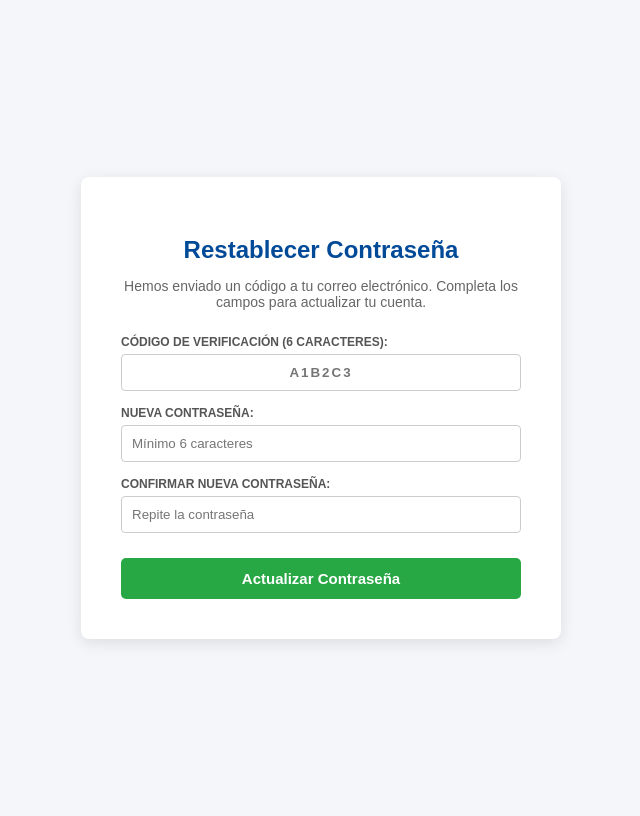
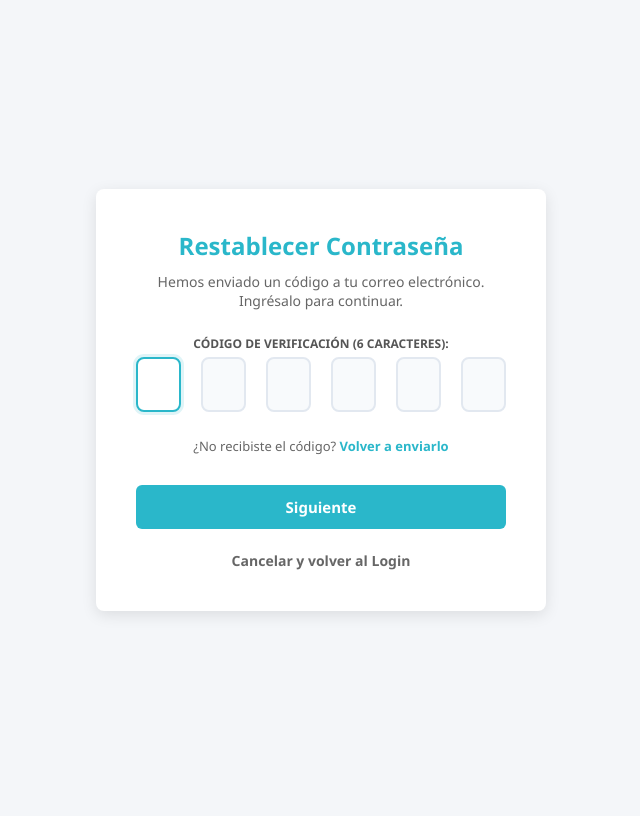
Before and after one commit to AlexRgl21/SIGEA, a Flask app: page /restablecer-contrasena in a window 1280 px wide. Shown: the whole page, without its empty margins (319-959 px from the left). After the commit the page ends 615 px from the top, so only its background shows below. Run offline with Flask 3, Linux system fonts and the light colour scheme; the visitor is signed in with stand-in values (Sample User, id 1).

Commit message:
feat(auth): implementar wizard interactivo para recuperación de contraseña y corregir manejo de sesiones OTP

```diff
--- a/routes/auth.py
+++ b/routes/auth.py
@@ -61,7 +61,7 @@ def role_required(*roles):
 # SOLICITAR RECUPERACIÓN
 @auth_bp.route('/olvide-contrasena', methods=['GET', 'POST'])
 def olvide_contrasena():
-    error = None
+    error = request.args.get('error')
     if request.method == 'POST':
         correo = request.form.get('correo').strip()
 
@@ -77,6 +77,7 @@ def olvide_contrasena():
                 alfabeto = string.ascii_uppercase + string.digits
                 codigo = ''.join(secrets.choice(alfabeto) for i in range(6))
 
+                session.permanent = False
                 session['reset_correo'] = correo
                 session['reset_codigo'] = codigo
                 session['reset_expiracion'] = (datetime.now() + timedelta(minutes=10))
@@ -91,13 +92,36 @@ def olvide_contrasena():
             error = "Error de conexión con la base de datos."
     return render_template('olvide_contrasena.html', error=error)
 
+# REENVIAR CODIGO
+@auth_bp.route('/reenviar-codigo')
+def reenviar_codigo():
+    correo = session.get('reset_correo')
+    if not correo:
+        return redirect(url_for('auth.olvide_contrasena'))
+
+    alfabeto = string.ascii_uppercase + string.digits
+    nuevo_codigo = ''.join(secrets.choice(alfabeto) for i in range (6))
+
+    session.permanent = False
+    session['reset_codigo'] = nuevo_codigo
+    session['reset_expiracion'] = (datetime.now() + timedelta(minutes=10))
+
+    if enviar_correo_codigo(correo, nuevo_codigo):
+        return redirect(url_for('auth.restablecer_contrasena', success ="Se ha enviado un nuevo código a tu correo."))
+    else:
+        return redirect(url_for('auth.restablecer_contrasena', error="Error al intentar reenviar el correo."))
+
+
+
 @auth_bp.route('/restablecer-contrasena', methods=['GET', 'POST'])
 def restablecer_contrasena():
 
     if 'reset_correo' not in session or 'reset_codigo' not in session:
         return redirect(url_for('auth.olvide_contrasena'))
 
-    error = None
+    error = request.args.get('error')
+    success = request.args.get('success')
+
     if request.method == 'POST':
         codigo_ingresado = request.form.get('codigo').strip().upper()
         nueva_contrasena = request.form.get('nueva_contrasena')
@@ -142,7 +166,7 @@ def restablecer_contrasena():
             else:
                 error = "Error al actualizar los datos. Inténtalo de nuevo."
 
-    return render_template('restablecer_contrasena.html', error=error)
+    return render_template('restablecer_contrasena.html', error=error, success = success)
 # --- RUTA DE LOGIN ---
 @auth_bp.route('/login', methods=['GET', 'POST'])
 def login():
--- a/static/style.css
+++ b/static/style.css
@@ -545,3 +545,116 @@ body {
     background-color: #fff3cd;
     border-color: #ffeeba;
 }
+
+/* Fondo especial para las pantallas de login/recuperación */
+.bg-auth {
+    display: flex;
+    justify-content: center;
+    align-items: center;
+    min-height: 100vh;
+    background: #f4f6f9;
+    font-family: sans-serif;
+    margin: 0;
+}
+
+/* Tarjeta blanca central */
+.auth-card {
+    background: white;
+    padding: 40px;
+    border-radius: 8px;
+    box-shadow: 0 4px 15px rgba(0,0,0,0.1);
+    width: 100%;
+    max-width: 450px;
+    text-align: center;
+}
+
+/* Contenedor de los 6 cuadros (OTP) */
+.codigo-container {
+    display: flex;
+    justify-content: space-between;
+    gap: 8px;
+    margin-bottom: 25px;
+}
+
+/* Diseño individual de cada cuadro */
+.codigo-input {
+    width: 45px;
+    height: 55px;
+    font-size: 22px;
+    font-weight: bold;
+    text-align: center;
+    border: 2px solid #e2e8f0;
+    border-radius: 8px;
+    outline: none;
+    background: #f8fafc;
+    color: #333;
+    text-transform: uppercase;
+    transition: all 0.2s ease;
+}
+
+/* Efecto al dar clic (Focus) en el cuadro */
+.codigo-input:focus {
+    border-color: #2AB7CA;
+    background: #ffffff;
+    box-shadow: 0 0 0 3px rgba(42, 183, 202, 0.15);
+}
+
+/* Etiquetas y campos de las contraseñas */
+.form-label {
+    display: block;
+    font-size: 12px;
+    font-weight: bold;
+    margin-bottom: 5px;
+    color: #555;
+    text-align: left;
+}
+
+.form-input {
+    width: 100%;
+    padding: 12px;
+    border-radius: 6px;
+    border: 1px solid #ccc;
+    box-sizing: border-box;
+    margin-bottom: 15px;
+    transition: border-color 0.2s;
+}
+
+.form-input:focus {
+    border-color: #2AB7CA;
+    outline: none;
+}
+
+/* Botón principal */
+.btn-verificar {
+    background: #2AB7CA;
+    color: white;
+    width: 100%;
+    padding: 12px;
+    border: none;
+    border-radius: 6px;
+    cursor: pointer;
+    font-weight: bold;
+    font-size: 15px;
+    transition: background 0.2s;
+    margin-top: 10px;
+}
+
+.btn-verificar:hover {
+    background: #219baf;
+}
+
+/* Animación para revelar el segundo paso */
+.revelar-suave {
+    animation: fadeInDown 0.4s ease-out forwards;
+}
+
+@keyframes fadeInDown {
+    from {
+        opacity: 0;
+        transform: translateY(-15px);
+    }
+    to {
+        opacity: 1;
+        transform: translateY(0);
+    }
+}
--- a/templates/restablecer_contrasena.html
+++ b/templates/restablecer_contrasena.html
@@ -3,11 +3,12 @@
 <head>
     <meta charset="UTF-8">
     <title>SIGEA | Restablecer Contraseña</title>
+    <link rel="stylesheet" href="{{ url_for('static', filename='style.css') }}">
 </head>
-<body style="display: flex; justify-content: center; align-items: center; height: 100vh; background: #f4f6f9; font-family: sans-serif;">
-    <div style="background: white; padding: 40px; border-radius: 8px; box-shadow: 0 4px 15px rgba(0,0,0,0.1); width: 100%; max-width: 400px; text-align: center;">
-        <h2 style="color: #004a98; margin-bottom: 10px;">Restablecer Contraseña</h2>
-        <p style="color: #666; font-size: 14px; margin-bottom: 25px;">Hemos enviado un código a tu correo electrónico. Completa los campos para actualizar tu cuenta.</p>
+<body class="bg-auth">
+    <div class="auth-card">
+        <h2 style="color: #2AB7CA; margin-bottom: 10px;">Restablecer Contraseña</h2>
+        <p style="color: #666; font-size: 14px; margin-bottom: 25px;">Hemos enviado un código a tu correo electrónico. Ingrésalo para continuar.</p>
 
         {% if error %}
             <div style="background: #f8d7da; color: #721c24; padding: 10px; border-radius: 4px; margin-bottom: 20px; font-size: 14px; border: 1px solid #f5c6cb;">
@@ -15,26 +16,121 @@
             </div>
         {% endif %}
 
-        <form action="{{ url_for('auth.restablecer_contrasena') }}" method="POST">
-            <div style="margin-bottom: 15px; text-align: left;">
-                <label style="display: block; font-size: 12px; font-weight: bold; margin-bottom: 5px; color: #555;">CÓDIGO DE VERIFICACIÓN (6 CARACTERES):</label>
-                <input type="text" name="codigo" required maxlength="6" placeholder="A1B2C3" style="width: 100%; padding: 10px; border-radius: 4px; border: 1px solid #ccc; box-sizing: border-box; text-transform: uppercase; font-weight: bold; letter-spacing: 2px; text-align: center;">
+        <form action="{{ url_for('auth.restablecer_contrasena') }}" method="POST" id="form-reset">
+
+            <label class="form-label" style="text-align: center;">CÓDIGO DE VERIFICACIÓN (6 CARACTERES):</label>
+            <div class="codigo-container">
+                <input type="text" class="codigo-input" maxlength="1" required autofocus>
+                <input type="text" class="codigo-input" maxlength="1" required>
+                <input type="text" class="codigo-input" maxlength="1" required>
+                <input type="text" class="codigo-input" maxlength="1" required>
+                <input type="text" class="codigo-input" maxlength="1" required>
+                <input type="text" class="codigo-input" maxlength="1" required>
             </div>
 
-            <div style="margin-bottom: 15px; text-align: left;">
-                <label style="display: block; font-size: 12px; font-weight: bold; margin-bottom: 5px; color: #555;">NUEVA CONTRASEÑA:</label>
-                <input type="password" name="nueva_contrasena" required minlength="6" placeholder="Mínimo 6 caracteres" style="width: 100%; padding: 10px; border-radius: 4px; border: 1px solid #ccc; box-sizing: border-box;">
+            <input type="hidden" name="codigo" id="codigo-oculto">
+
+            <div id="reenviar-container" style="margin-bottom: 20px; font-size: 13px; color: #666;">
+                ¿No recibiste el código? <a href="{{ url_for('auth.reenviar_codigo') }}" style="color: #2AB7CA; text-decoration: none; font-weight: bold;">Volver a enviarlo</a>
             </div>
 
-            <div style="margin-bottom: 25px; text-align: left;">
-                <label style="display: block; font-size: 12px; font-weight: bold; margin-bottom: 5px; color: #555;">CONFIRMAR NUEVA CONTRASEÑA:</label>
-                <input type="password" name="confirmar_contrasena" required minlength="6" placeholder="Repite la contraseña" style="width: 100%; padding: 10px; border-radius: 4px; border: 1px solid #ccc; box-sizing: border-box;">
+            <button type="button" id="btn-siguiente" class="btn-verificar">Siguiente</button>
+
+            <div id="paso-contrasenas" style="display: none; margin-top: 25px; padding-top: 20px; border-top: 1px solid #eee;">
+                <label class="form-label">NUEVA CONTRASEÑA:</label>
+                <input type="password" name="nueva_contrasena" class="form-input" minlength="6" placeholder="Mínimo 6 caracteres">
+
+                <label class="form-label">CONFIRMAR NUEVA CONTRASEÑA:</label>
+                <input type="password" name="confirmar_contrasena" class="form-input" minlength="6" placeholder="Repite la contraseña">
+
+                <button type="submit" class="btn-verificar">Actualizar Contraseña</button>
             </div>
 
-            <button type="submit" style="background: #28a745; color: white; width: 100%; padding: 12px; border: none; border-radius: 5px; cursor: pointer; font-weight: bold; font-size: 15px;">
-                Actualizar Contraseña
-            </button>
         </form>
+
+        <div style="margin-top: 20px;">
+            <a href="{{ url_for('auth.login') }}" style="color: #666; text-decoration: none; font-size: 14px; font-weight: bold;">Cancelar y volver al Login</a>
+        </div>
     </div>
+
+    <script>
+        const inputs = document.querySelectorAll('.codigo-input');
+        const inputOculto = document.getElementById('codigo-oculto');
+        const form = document.getElementById('form-reset');
+
+        // Elementos del diseño en dos pasos
+        const btnSiguiente = document.getElementById('btn-siguiente');
+        const pasoContrasenas = document.getElementById('paso-contrasenas');
+        const inputsContrasena = pasoContrasenas.querySelectorAll('input[type="password"]');
+
+        inputs.forEach((input, index) => {
+            // 1. Cuando el usuario escribe
+            input.addEventListener('input', (e) => {
+                e.target.value = e.target.value.toUpperCase().replace(/[^A-Z0-9]/g, '');
+
+                if (e.target.value !== '' && index < inputs.length - 1) {
+                    inputs[index + 1].focus();
+                }
+            });
+
+            // 2. Cuando presiona borrar (Backspace)
+            input.addEventListener('keydown', (e) => {
+                if (e.key === 'Backspace' && e.target.value === '' && index > 0) {
+                    inputs[index - 1].focus();
+                }
+            });
+
+            // 3. Cuando pega (Ctrl+V) el código
+            input.addEventListener('paste', (e) => {
+                e.preventDefault();
+                const datosPegados = e.clipboardData.getData('text').toUpperCase().replace(/[^A-Z0-9]/g, '').slice(0, 6);
+
+                if (datosPegados) {
+                    for (let i = 0; i < datosPegados.length; i++) {
+                        inputs[i].value = datosPegados[i];
+                    }
+                    if (datosPegados.length < 6) {
+                        inputs[datosPegados.length].focus();
+                    } else {
+                        inputs[5].focus();
+                    }
+                }
+            });
+        });
+
+        // 4. Lógica del botón "Siguiente"
+        btnSiguiente.addEventListener('click', () => {
+            let codigoCompleto = '';
+            inputs.forEach(input => codigoCompleto += input.value);
+
+            if (codigoCompleto.length === 6) {
+                // Si están los 6 caracteres, ocultamos este botón y mostramos el paso 2
+                btnSiguiente.style.display = 'none';
+                pasoContrasenas.style.display = 'block';
+                pasoContrasenas.classList.add('revelar-suave');
+
+                // Hacemos que las contraseñas ahora sí sean obligatorias (required)
+                inputsContrasena.forEach(inp => inp.setAttribute('required', 'true'));
+
+                // Ponemos el cursor automáticamente en la nueva contraseña
+                inputsContrasena[0].focus();
+            } else {
+                // Pequeña sacudida o alerta visual si no ha llenado los 6
+                inputs.forEach(input => {
+                    if(input.value === '') {
+                        input.style.borderColor = '#dc3545';
+                        setTimeout(() => input.style.borderColor = '#e2e8f0', 1500);
+                    }
+                });
+            }
+        });
+
+        // 5. Antes de enviar a Python, juntamos los 6 cuadritos
+        form.addEventListener('submit', () => {
+            let codigoCompleto = '';
+            inputs.forEach(input => codigoCompleto += input.value);
+            inputOculto.value = codigoCompleto;
+        });
+    </script>
 </body>
 </html>
```
